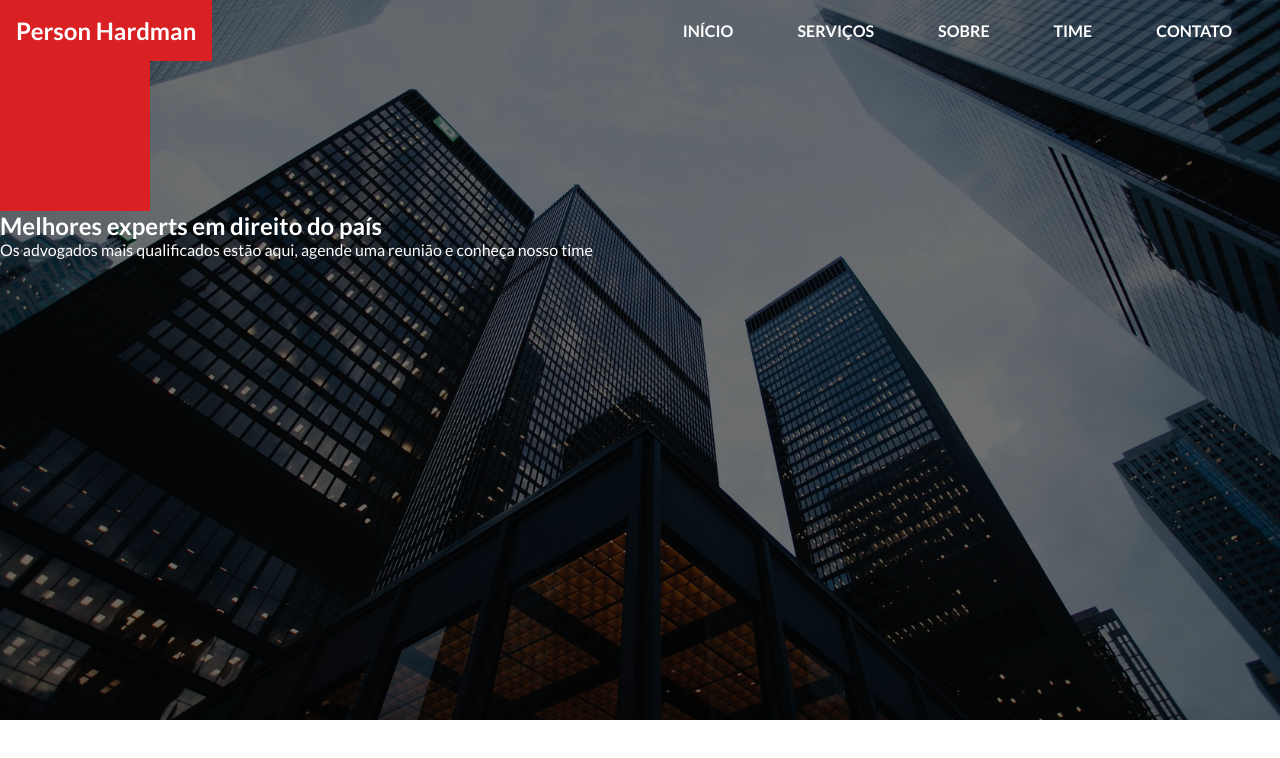
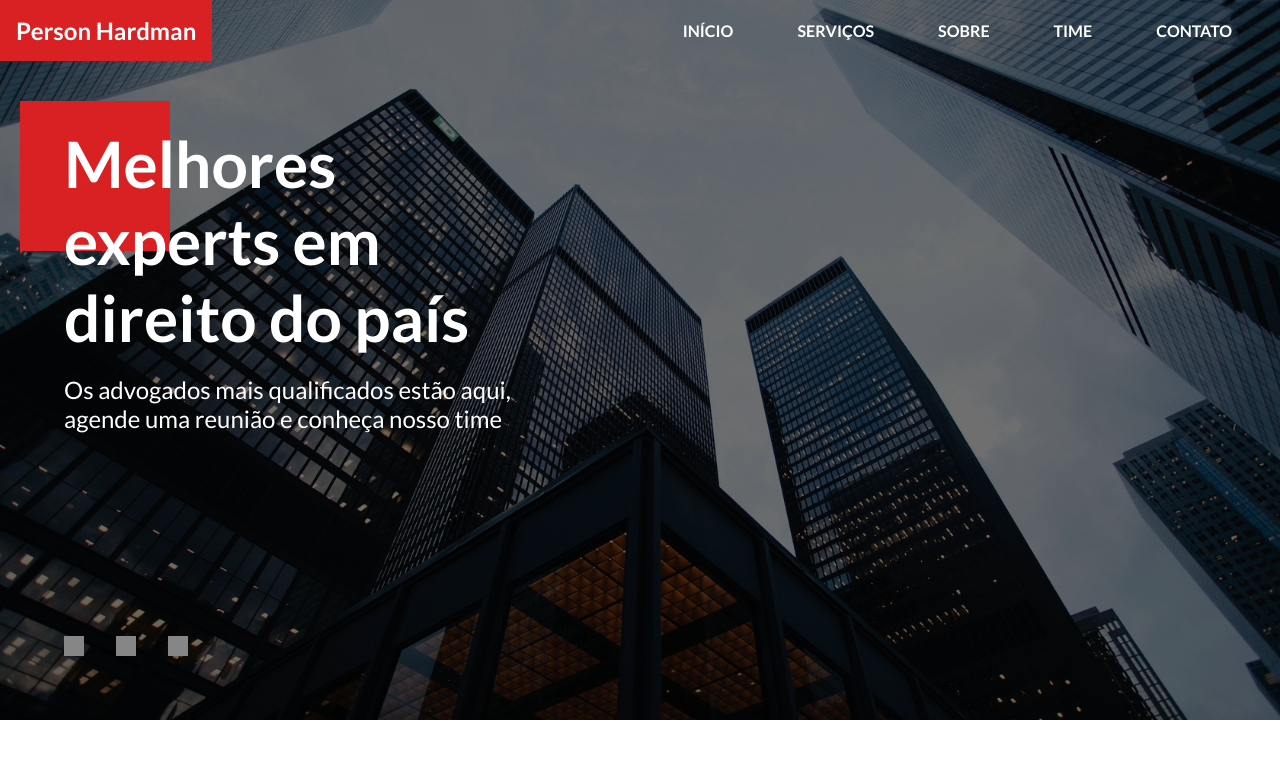
Before and after one commit to Carlosalvesg/Serie, a plain HTML site: page index.html in a window 1280 px wide. Drawn offline with nearby package versions, Linux system fonts and the light colour scheme.

Commit message:
feito banner active, dots, dot, dot.active no css

```diff
--- a/css/style.css
+++ b/css/style.css
@@ -74,10 +74,57 @@ img {
     padding: 1rem;
 }
 
+.banner.active{
+    /* Banner ativo é mostrado */
+    opacity: 1;
+}
+
+.banner{
+    max-width: 45%;
+    opacity: 0;
+    padding: 4rem;
+    position: absolute;
+}
+
+.banner h2{
+    font-size: 4rem;
+    margin-bottom: 1.2rem;
+    position: relative;
+    z-index: 2;
+}
+
+.banner p{
+    font-size: 1.5rem;
+
+}
+
 .square {
     display: block;
     width: 150px;
     height: 150px;
     background-color: var(--main-color);
+    position: absolute;
+    left: 20px;
+    top: 40px;
+    z-index: 1;
 
 }
+
+.dots{
+    display: flex;
+    gap: 2rem;
+    position: absolute;
+    bottom: 9rem;
+    left: 4rem;
+}
+
+.dot {
+    width: 20px;
+    height: 20px;
+    background-color: var(--secondary-color);
+
+}
+
+.dor.active{
+    background-color: var(--secondary-bg-color)
+}
--- a/index.html
+++ b/index.html
@@ -26,10 +26,15 @@
                 <a href="#contact">Contato</a>
             </nav>
         </div>
-        <div class="banner">
+        <div class="banner active">
             <span class="square"></span>
             <h2>Melhores experts em direito do país</h2>
             <p>Os advogados mais qualificados estão aqui, agende uma reunião e conheça nosso time</p>
+        </div>
+        <div class="banner">
+            <span class="square"></span>
+            <h2>Advogados</h2>
+            <p>Melhores experts em direito do país</p>
         </div>
         <div class="dots">
             <div class="dot"></div>
```
